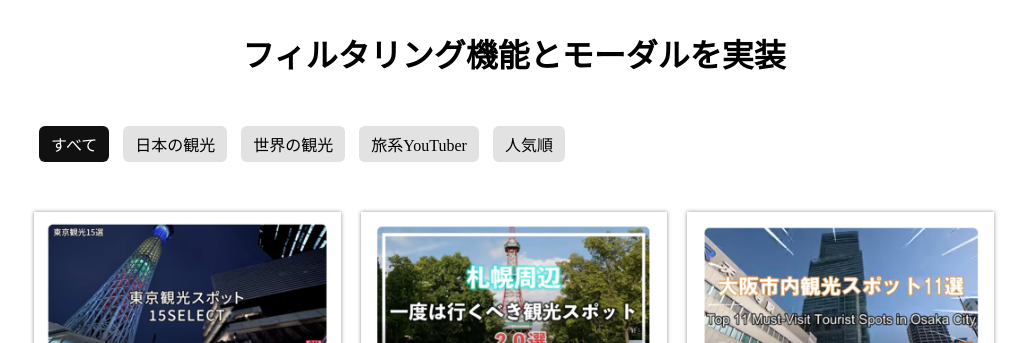
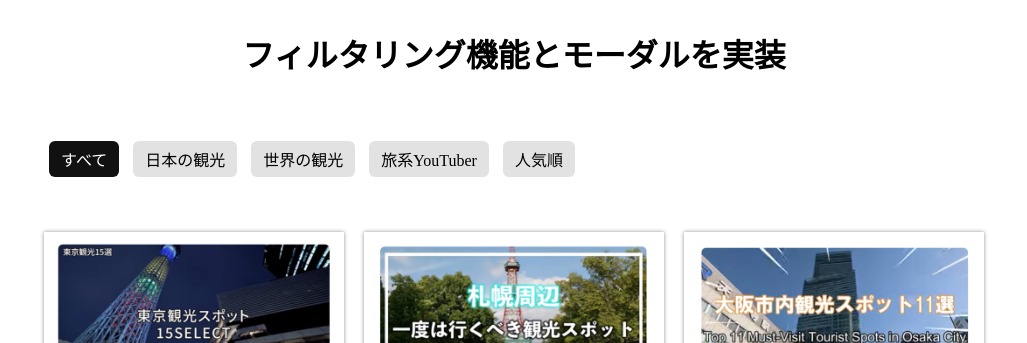
Before and after one commit to MAKI-OGUCHI/MAKI-OGUCHI.github.io, a plain HTML site: page mixItUp/index.html in a window 1280 px wide. Shown: the top 343 px of the page, without its empty margins (126-1153 px from the left). Drawn offline with nearby package versions, Linux system fonts and the light colour scheme.

Commit message:
mixItUp変更

```diff
--- a/mixItUp/css/style.css
+++ b/mixItUp/css/style.css
@@ -7,14 +7,15 @@ h1{text-align:center;
    margin-bottom:20px;}
 
 .container{max-width:960px;
-           margin:0 auto 50px;}
+           margin:0 auto 50px;
+           padding:10px;}
 
 /* ボタンのスタイル */
 .btn-wrapper{margin-bottom:50px;}
 button{background-color:#e2e2e2;
        padding:6px 12px;
        border-radius:6px;
-       margin:0 5px;
+       margin:5px;
 &.mixitup-control-active{background-color:#111111;
                          color:#ffffff;}}
 
@@ -28,7 +29,8 @@ button{background-color:#e2e2e2;
      gap:20px 20px;
     >img{object-fit:cover;
          width:100%;
-         height:100%;}}
+         height:100%;}
+@media (max-width:680px){width:calc((100% - 20px) / 2);}}
 
 /* スクロールバーを常に表示 */
 body{overflow-y:scroll;}
```
